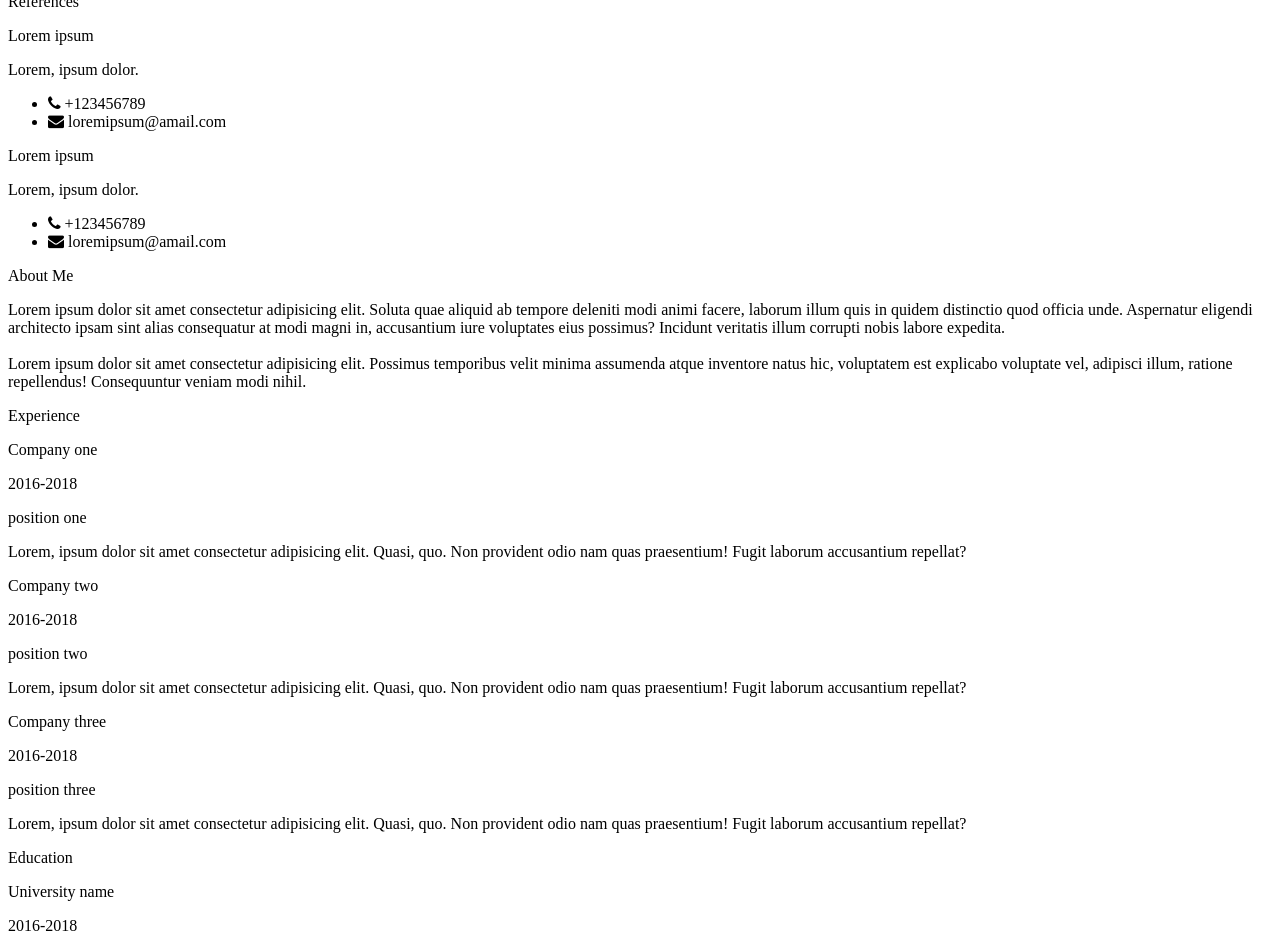
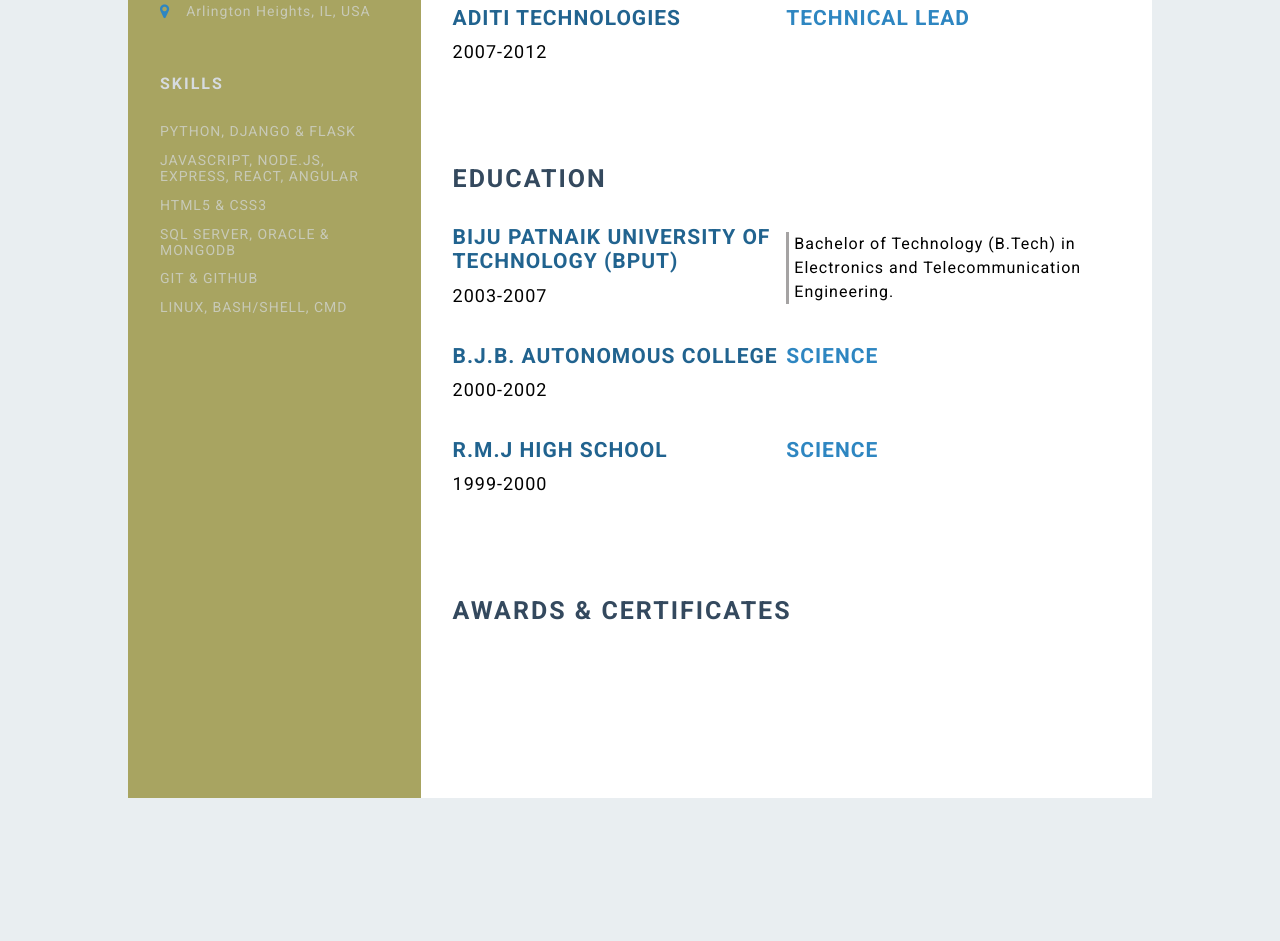
Before and after one commit to chinmaya-panda/chinmaya-panda.github.io, a plain HTML site: page index.html in a window 1280 px wide. Shown: the part 529-1470 px from the top of the page. After the commit the page ends 1359 px from the top, so only its background shows below. Drawn offline with Linux system fonts and the light colour scheme.

Commit message:
modified content

```diff
--- /dev/null
+++ b/css/style.css
@@ -0,0 +1,290 @@
+* {
+  margin: 0;
+  padding: 0;
+  box-sizing: border-box;
+  list-style: none;
+  font-family: 'Roboto', sans-serif;
+}
+
+body {
+  background-color: #e9eef1;
+}
+
+.resume-contents {
+  min-height: 100vh;
+  width: 80%;
+  margin: 2rem auto;
+  display: grid;
+  grid-template-columns: repeat(7, 1fr);
+}
+
+.left-section {
+  grid-column: span 2;
+  height: 100%;
+  background-color: #a8a461;
+}
+
+.right-section {
+  grid-column: span 5;
+  height: 100%;
+  background-color: #ffffff;
+}
+
+.left-section-contents{
+  padding: 2rem 2rem;
+}
+
+.profile {
+  width: 100%;
+  border-bottom: 2px solid #1B2631;
+}
+
+.profile .profile-image {
+  width: 100%;
+  border-radius: 50%;
+  border: 8px solid #1B2631;
+}
+
+.name {
+  color: #D6DBDF;
+  font-size: 21px;
+  letter-spacing: 2px;
+  text-transform: uppercase;
+  text-align: center;
+  font-weight: bold;
+  padding: 1rem 0;
+}
+
+.profession {
+  color: #F9E79F;
+  font-size: 14px;
+  text-transform: uppercase;
+  text-align: center;
+  letter-spacing: 2px;
+  font-weight: bold;
+  padding-bottom: 1rem;
+}
+
+/* .contact-info { border-bottom: 2px solid #1B2631; } */
+.left-title {
+  color: #D6DBDF;
+  font-size: 16px;
+  letter-spacing: 2px;
+  text-transform: uppercase;
+  font-weight: bold;
+  display: flex;
+  align-items: center;
+  padding-top: 3rem;
+}
+
+.contact-info ul {
+  padding-top: 1.5rem;
+}
+
+.contact-info ul li,
+.references ul li {
+  padding: .4rem 0;
+  display: flex;
+  align-items: center;
+  color: #d6dbdfaf;
+  letter-spacing: 1px;
+  font-size: 14px;
+}
+
+.contact-info ul li i,
+.references ul li i {
+  padding-right: 1rem;
+  font-size: 16px;
+  color: #2E86C1;
+}
+
+.skills ul {
+  padding-top: 1.5rem;
+}
+.skills ul li p {
+  padding: .4rem 0;
+  color: #d6dbdfaf;
+  font-size: 14px;
+  letter-spacing: 1px;
+  display: flex;
+  align-items: center;
+  text-transform: uppercase;
+}
+
+.referance-name {
+  padding-top: 1.5rem;
+  padding-bottom: .4rem;
+  font-size: 16px;
+  color: #F9E79F;
+  letter-spacing: 1px;
+  text-transform: uppercase;
+}
+
+.referance-profession {
+  font-size: 14px;
+  color: #d6dbdfaf;
+  letter-spacing: 1px;
+  /* text-transform: uppercase; */
+  padding-bottom: .4rem;
+}
+
+
+.right-section-contents {
+  padding: 2rem 2rem;
+}
+
+.right-title {
+  color: #34495E;
+  font-size: 25px;
+  letter-spacing: 2px;
+  text-transform: uppercase;
+  font-weight: bold;
+  display: flex;
+  align-items: center;
+  padding: 2rem 0;
+  position: relative;
+}
+
+.gap {
+  padding-bottom: 2rem;
+}
+.about-me-contents {
+  font-size: 18px;
+  letter-spacing: 1px;
+  line-height: 2rem;
+}
+
+.experience-contents,
+.education-contents,
+.awards-contents {
+  display: grid;
+  grid-template-columns: repeat(2, 1fr);
+  padding-bottom: 2rem;
+}
+
+.exp-company-name,
+.education-school-name,
+.awards-company-name {
+  font-size: 21px;
+  font-weight: bold;
+  text-transform: uppercase;
+  letter-spacing: 1px;
+  color: #21638f;
+  padding-bottom: .4rem;
+}
+
+.exp-time-period,
+.educationp-time-period,
+.awards-time-period {
+  font-size: 18px;
+  letter-spacing: 1px;
+  line-height: 2rem;
+}
+
+.exp-position,
+.education-subject,
+.awards-name {
+  font-size: 21px;
+  font-weight: bold;
+  text-transform: uppercase;
+  letter-spacing: 1px;
+  color: #2E86C1;
+  padding-bottom: .4rem;
+}
+
+.exp-desc,
+.education-desc,
+.awards-desc {
+  font-size: 16px;
+  letter-spacing: 1px;
+  line-height: 1.5rem;
+  border-left: 3px solid #a5a3a3;
+  padding-left: 5px;
+}
+
+/* Media queries */
+@media screen and (max-width:780px) {
+  .experience-contents,
+  .education-contents,
+  .awards-contents {
+      grid-template-columns: repeat(1, 1fr);
+  }
+}
+
+@media screen and (max-width:780px) {
+  .left-section {
+      grid-column: span 3;
+  }
+
+  .right-section {
+      grid-column: span 4;
+  }
+
+}
+
+@media screen and (max-width:1200px) {
+  .resume-contents {
+      grid-template-columns: repeat(1, 1fr);
+  }
+}
+
+@media screen and (max-width:390px) {
+  .resume-contents {
+      width: 100%;
+      margin: 0 auto;
+  }
+
+  .name {
+      font-size: 20px;
+  }
+
+  .profession {
+      font-size: 18px;
+  }
+
+  .left-title {
+      font-size: 18px;
+  }
+
+  .right-title {
+      font-size: 18px;
+  }
+
+  .contact-info ul li,
+  .references ul li {
+      font-size: 12px;
+  }
+
+  .contact-info ul li i,
+  .references ul li i {
+      /* padding-right: 1rem; */
+      font-size: 12px;
+  }
+
+  .skills ul li p {
+      font-size: 12px;
+  }
+
+  .about-me-contents {
+      font-size: 16px;
+      line-height: 1.5rem;
+  }
+
+  .exp-company-name,
+  .education-school-name,
+  .awards-company-name {
+      font-size: 18px;
+  }
+
+  .exp-time-period,
+  .educationp-time-period,
+  .awards-time-period {
+      font-size: 16px;
+  }
+
+  .exp-position,
+  .education-subject,
+  .awards-name {
+      font-size: 18px;
+  }
+}
--- a/index.html
+++ b/index.html
@@ -15,7 +15,7 @@
     <link rel="stylesheet" href="https://cdnjs.cloudflare.com/ajax/libs/font-awesome/4.7.0/css/font-awesome.min.css">
 
     <!-- Custom CSS -->
-    <link type="text/css" rel="stylesheet" href="/style.css">
+    <link type="text/css" rel="stylesheet" href="css/style.css">
 </head>
 <body>
     <main class="resume-contents">
@@ -23,64 +23,41 @@
             <div class="left-section-contents">
                 <div class="profile">
                     <img class="profile-image" src="img/profile-image.jpg" alt="Profile image">
-                    <p class="name">Lorem Ipsum</p>
-                    <p class="profession">Software Engineer</p>
+                    <p class="name">Chinmaya Panda</p>
+                    <p class="profession">Architect</p>
                 </div>
                 <div class="contact-info">
                     <p class="left-title">Contact Info</p>
                     <ul>
-                        <li><i class="fa fa-phone"></i>+123456789
+                        <li><i class="fa fa-envelope"></i>emailchinmayapanda@gmail.com
                         </li>
-                        <li><i class="fa fa-envelope"></i>loremipsum@amail.com
+                        <li><i class="fa fa-github"></i>https://github.com/chinmaya-panda
                         </li>
-                        <li><i class="fa fa-globe"></i>lorem.ipsum.web
-                        </li>
-                        <li><i class="fa fa-github"></i>loremipsum.github.com
-                        </li>
-                        <li><i class="fa fa-map-marker"></i>70 Dream St, USA
+                        <li><i class="fa fa-map-marker"></i>Arlington Heights, IL, USA
                         </li>
                     </ul>
                 </div>
                 <div class="skills">
                     <p class="left-title">Skills</p>
                     <ul>
-                        <li><p>Python3, Django & Flask</p></li>
-                        <li><p>C & C++, Java</p></li>
-                        <li><p>JavaScript, Angular</p></li>
+                        <li><p>Python, Django & Flask</p></li>
+                        <li><p>JavaScript, Node.js, Express, React, Angular</p></li>
                         <li><p>HTML5 & CSS3</p></li>
-                        <li><p>SQL, MySql</p></li>
+                        <li><p>SQL Server, Oracle & MongoDB</p></li>
                         <li><p>Git & GitHub</p></li>
-                        <li><p>Linux, Bash/Shell</p></li>
+                        <li><p>Linux, Bash/Shell, cmd</p></li>
                     </ul>
                 </div>
 
                 <div class="references">
-                    <p class="left-title">References</p>
+                    <p class="left-title"></p>
                     <div class="refer">
-                        <p class="referance-name">Lorem ipsum</p>
-                        <p class="referance-profession">Lorem, ipsum dolor.</p>
+                        <p class="referance-name"></p>
+                        <p class="referance-profession"></p>
                         <ul>
                             <li>
-                                <i class="fa fa-phone"></i>
-                                +123456789
                             </li>
                             <li>
-                                <i class="fa fa-envelope"></i>
-                                loremipsum@amail.com
-                            </li>
-                        </ul>
-                    </div>
-                    <div class="refer">
-                        <p class="referance-name">Lorem ipsum</p>
-                        <p class="referance-profession">Lorem, ipsum dolor.</p>
-                        <ul>
-                            <li>
-                                <i class="fa fa-phone"></i>
-                                +123456789
-                            </li>
-                            <li>
-                                <i class="fa fa-envelope"></i>
-                                loremipsum@amail.com
                             </li>
                         </ul>
                     </div>
@@ -93,11 +70,8 @@
                 <section class="about gap">
                     <div class="right-title">About Me</div>
                     <p class="about-me-contents">
-                        Lorem ipsum dolor sit amet consectetur adipisicing elit. Soluta quae aliquid ab tempore deleniti modi animi facere,
-                        laborum illum quis in quidem distinctio quod officia unde. Aspernatur eligendi architecto ipsam sint alias consequatur
-                        at modi magni in, accusantium iure voluptates eius possimus? Incidunt veritatis illum corrupti nobis labore expedita.<br>
-                        <br> Lorem ipsum dolor sit amet consectetur adipisicing elit. Possimus temporibus velit minima assumenda atque inventore natus hic,
-                        voluptatem est explicabo voluptate vel, adipisci illum, ratione repellendus! Consequuntur veniam modi nihil.
+                        <br>
+                        <br>
                     </p>
                 </section>
 
@@ -105,40 +79,36 @@
                     <div class="right-title">Experience</div>
                     <div class="experience-contents">
                         <div class="exp-left">
-                            <p class="exp-company-name">Company one</p>
-                            <p class="exp-time-period">2016-2018</p>
+                            <p class="exp-company-name">Cognizant</p>
+                            <p class="exp-time-period">2017-Present</p>
                         </div>
                         <div class="exp-right">
-                            <p class="exp-position">position one</p>
+                            <p class="exp-position">Architect</p>
                             <p class="exp-desc">
-                                Lorem, ipsum dolor sit amet consectetur adipisicing elit. Quasi, quo. Non provident odio nam quas praesentium!
-                                Fugit laborum accusantium repellat?
+
                             </p>
                         </div>
                     </div>
                     <div class="experience-contents">
                         <div class="exp-left">
-                            <p class="exp-company-name">Company two</p>
-                            <p class="exp-time-period">2016-2018</p>
+                            <p class="exp-company-name">Cognizant</p>
+                            <p class="exp-time-period">2012-2017</p>
                         </div>
                         <div class="exp-right">
-                            <p class="exp-position">position two</p>
+                            <p class="exp-position">Technology Specialist</p>
                             <p class="exp-desc">
-                                Lorem, ipsum dolor sit amet consectetur adipisicing elit. Quasi, quo. Non provident odio nam quas praesentium!
-                                Fugit laborum accusantium repellat?
+
                             </p>
                         </div>
                     </div>
                     <div class="experience-contents">
                         <div class="exp-left">
-                            <p class="exp-company-name">Company three</p>
-                            <p class="exp-time-period">2016-2018</p>
+                            <p class="exp-company-name">Aditi technologies</p>
+                            <p class="exp-time-period">2007-2012</p>
                         </div>
                         <div class="exp-right">
-                            <p class="exp-position">position three</p>
+                            <p class="exp-position">Technical Lead</p>
                             <p class="exp-desc">
-                                Lorem, ipsum dolor sit amet consectetur adipisicing elit. Quasi, quo. Non provident odio nam quas praesentium!
-                                Fugit laborum accusantium repellat?
                             </p>
                         </div>
                     </div>
@@ -148,40 +118,35 @@
                     <div class="right-title">Education</div>
                     <div class="education-contents">
                         <div class="education-left">
-                            <p class="education-school-name">University name</p>
-                            <p class="educationp-time-period">2016-2018</p>
+                            <p class="education-school-name">Biju Patnaik University of Technology (BPUT)</p>
+                            <p class="educationp-time-period">2003-2007</p>
                         </div>
                         <div class="education-right">
-                            <p class="education-subject">Computer Science</p>
+                            <p class="education-subject"></p>
                             <p class="education-desc">
-                                Lorem, ipsum dolor sit amet consectetur adipisicing elit. Quasi, quo. Non provident odio nam quas praesentium!
-                                Fugit laborum accusantium repellat?
+                                Bachelor of Technology (B.Tech) in Electronics and Telecommunication Engineering.
                             </p>
                         </div>
                     </div>
                     <div class="education-contents">
                         <div class="education-left">
-                            <p class="education-school-name">College name</p>
-                            <p class="educationp-time-period">2016-2018</p>
+                            <p class="education-school-name">B.J.B. Autonomous College</p>
+                            <p class="educationp-time-period">2000-2002</p>
                         </div>
                         <div class="education-right">
                             <p class="education-subject">Science</p>
                             <p class="education-desc">
-                                Lorem, ipsum dolor sit amet consectetur adipisicing elit. Quasi, quo. Non provident odio nam quas praesentium!
-                                Fugit laborum accusantium repellat?
                             </p>
                         </div>
                     </div>
                     <div class="education-contents">
                         <div class="education-left">
-                            <p class="education-school-name">School name</p>
-                            <p class="educationp-time-period">2016-2018</p>
+                            <p class="education-school-name">R.M.J High School</p>
+                            <p class="educationp-time-period">1999-2000</p>
                         </div>
                         <div class="education-right">
                             <p class="education-subject">Science</p>
                             <p class="education-desc">
-                                Lorem, ipsum dolor sit amet consectetur adipisicing elit. Quasi, quo. Non provident odio nam quas praesentium!
-                                Fugit laborum accusantium repellat?
                             </p>
                         </div>
                     </div>
@@ -191,27 +156,23 @@
                     <div class="right-title">Awards & Certificates</div>
                     <div class="awards-contents">
                         <div class="awards-left">
-                            <p class="awards-company-name">Company x</p>
-                            <p class="awards-time-period">24 June 2016</p>
+                            <p class="awards-company-name"></p>
+                            <p class="awards-time-period"></p>
                         </div>
                         <div class="awards-right">
-                            <p class="awards-name">Employee of the month</p>
+                            <p class="awards-name"></p>
                             <p class="awards-desc">
-                                Lorem, ipsum dolor sit amet consectetur adipisicing elit. Quasi, quo. Non provident odio nam quas praesentium!
-                                Fugit laborum accusantium repellat?
                             </p>
                         </div>
                     </div>
                     <div class="awards-contents">
                         <div class="awards-left">
-                            <p class="awards-company-name">Certificate x</p>
-                            <p class="awards-time-period">12 January 2019</p>
+                            <p class="awards-company-name"></p>
+                            <p class="awards-time-period"></p>
                         </div>
                         <div class="awards-right">
-                            <p class="awards-name">Certificate of complition</p>
+                            <p class="awards-name"></p>
                             <p class="awards-desc">
-                                Lorem, ipsum dolor sit amet consectetur adipisicing elit. Quasi, quo. Non provident odio nam quas praesentium!
-                                Fugit laborum accusantium repellat?
                             </p>
                         </div>
                     </div>
```
Also changed, not shown: img/profile-image.jpg (added).
